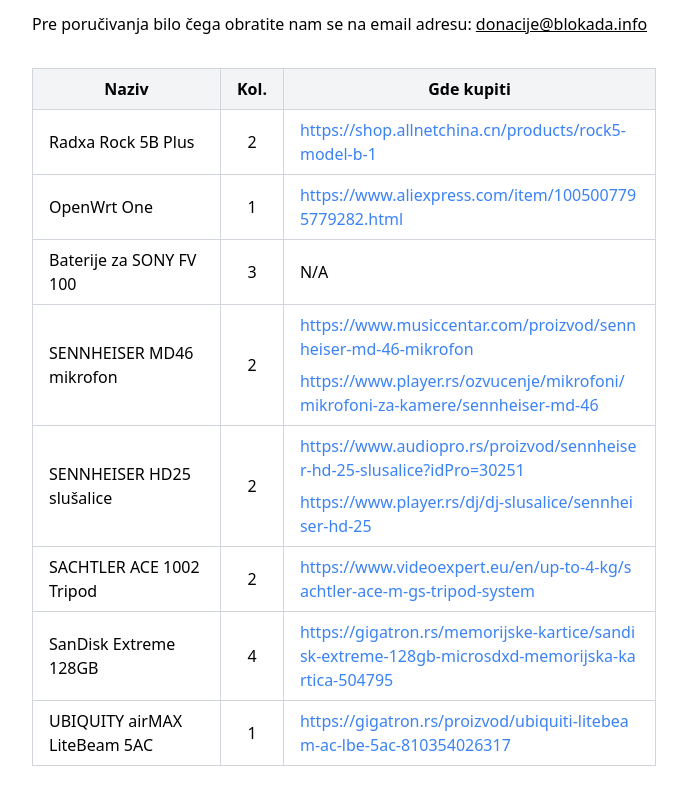
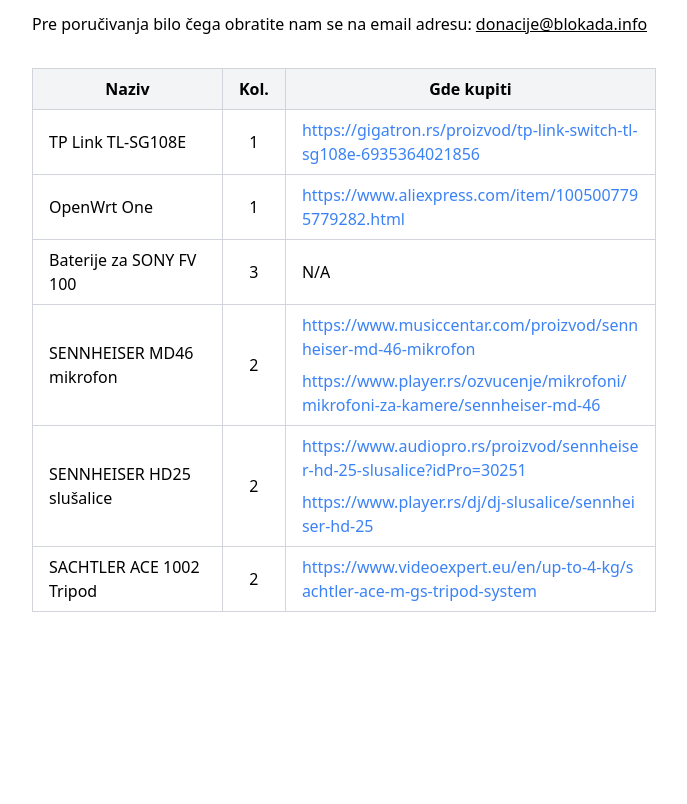
Before and after one commit to blokadainfo/website, a SvelteKit app: page /donacije in a window 1280 px wide. Shown: the part 432-1236 px from the top of the page, without its empty margins (296-983 px from the left). After the commit the page ends 1084 px from the top, so only its background shows below. Built offline with nearby package versions, Linux system fonts and the light colour scheme.

Commit message:
fix(donations): update list
Signed-off-by: Aleksa Siriški <31509435+aleksasiriski@users.noreply.github.com>

```diff
--- a/src/routes/(prerendered)/donacije/donations.ts
+++ b/src/routes/(prerendered)/donacije/donations.ts
@@ -4,9 +4,9 @@
 	links?: string[];
 }[] = [
 	{
-		name: 'Radxa Rock 5B Plus',
-		pieces: 2,
-		links: ['https://shop.allnetchina.cn/products/rock5-model-b-1']
+		name: "TP Link TL-SG108E",
+		pieces: 1,
+		links: ['https://gigatron.rs/proizvod/tp-link-switch-tl-sg108e-6935364021856']
 	},
 	{
 		name: 'OpenWrt One',
@@ -37,17 +37,5 @@
 		name: 'SACHTLER ACE 1002 Tripod',
 		pieces: 2,
 		links: ['https://www.videoexpert.eu/en/up-to-4-kg/sachtler-ace-m-gs-tripod-system']
-	},
-	{
-		name: 'SanDisk Extreme 128GB',
-		pieces: 4,
-		links: [
-			'https://gigatron.rs/memorijske-kartice/sandisk-extreme-128gb-microsdxd-memorijska-kartica-504795'
-		]
-	},
-	{
-		name: 'UBIQUITY airMAX LiteBeam 5AC',
-		pieces: 1,
-		links: ['https://gigatron.rs/proizvod/ubiquiti-litebeam-ac-lbe-5ac-810354026317']
 	}
 ];
```
